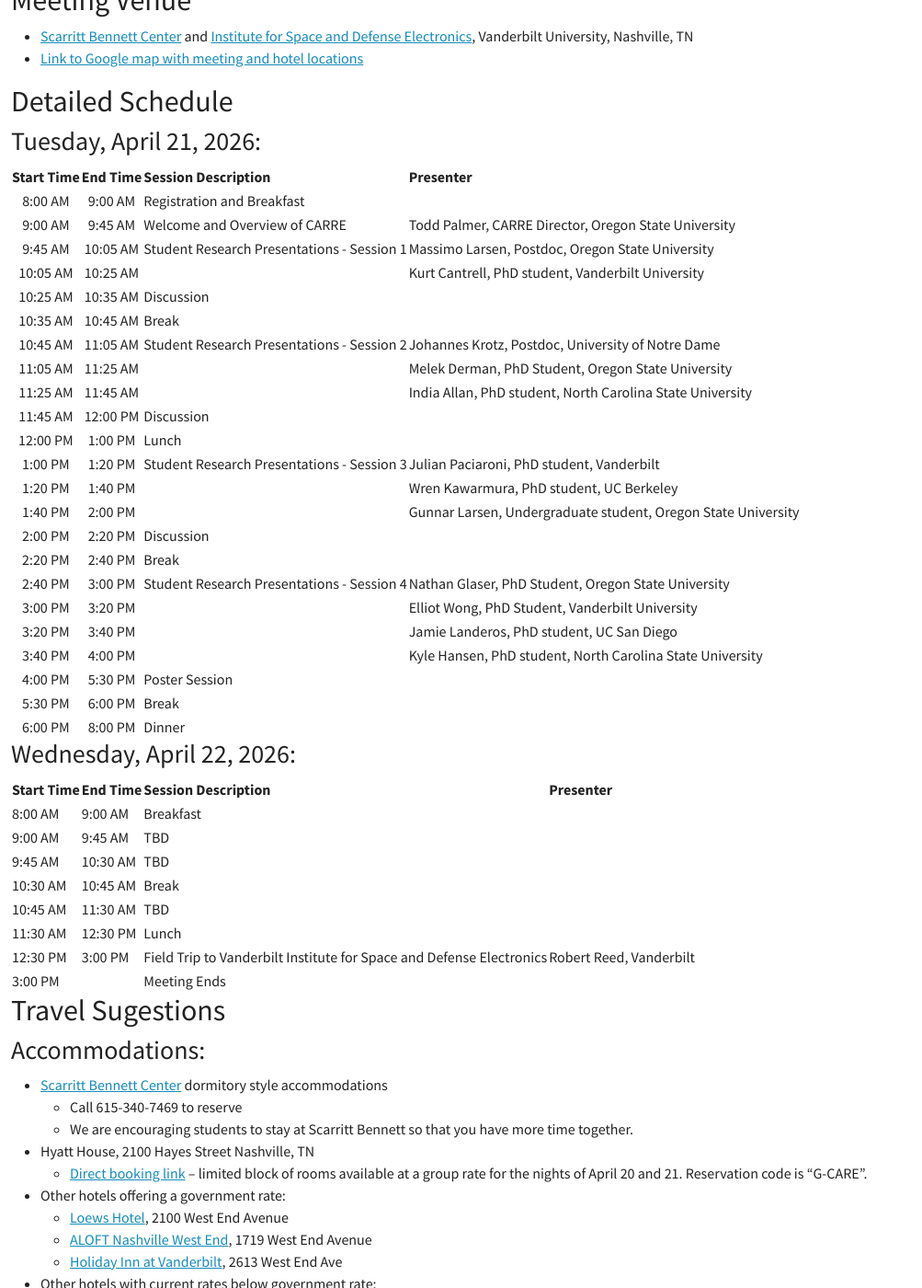
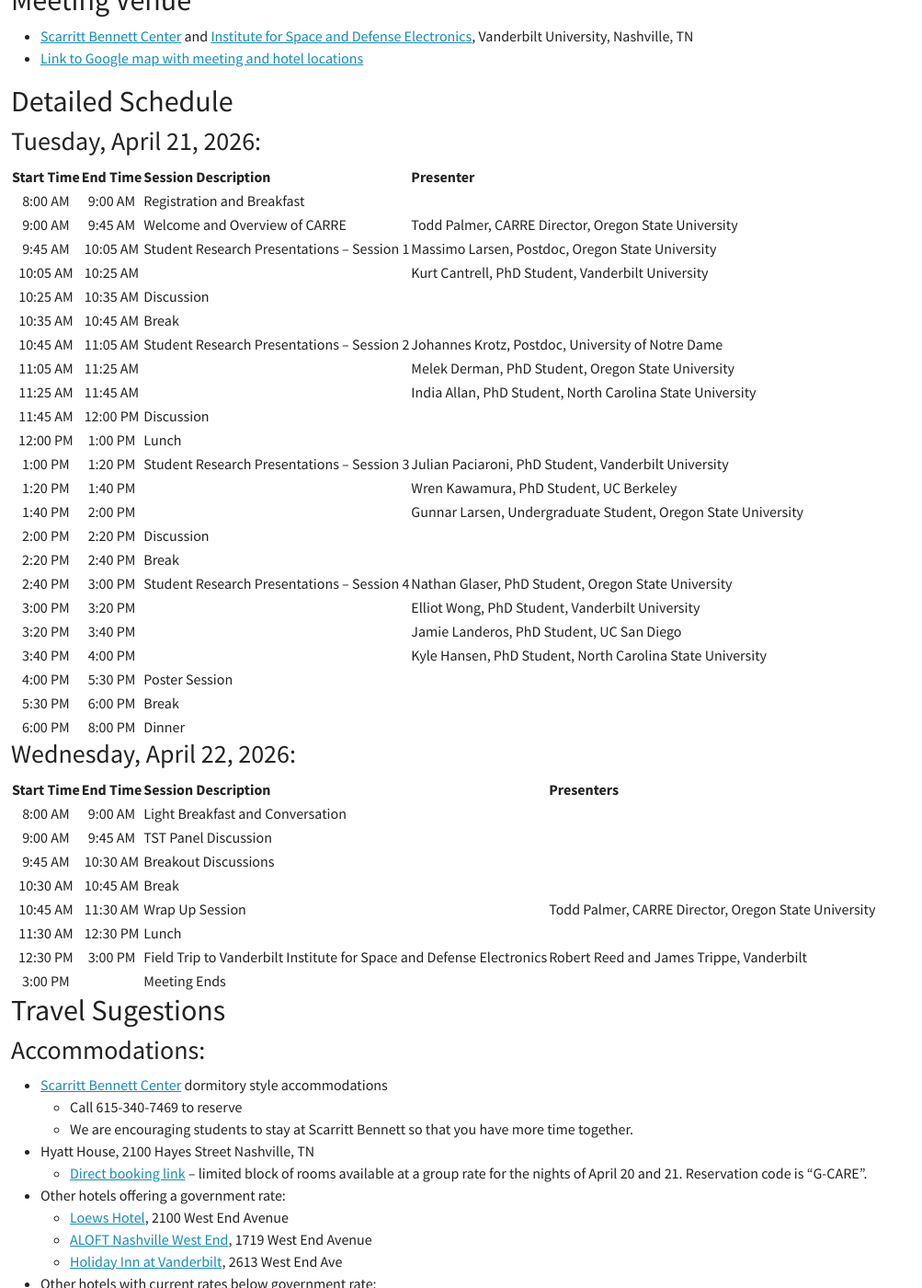
Before and after one commit to CARRE-PSAAP/CARRE-PSAAP.github.io, a Jekyll site: the page built from _pages/tst2026.md, in a window 1280 px wide and 1400 px high, scrolled down 395 px. Shown: the whole window at 92% size, without its empty margins (0-1003 px from the left). Built offline with Jekyll 4.4.1, drawn with Linux system fonts in a browser that asks for light colours; nearby versions of some CDN libraries.

Commit message:
Update tst2026.md

```diff
--- a/_pages/tst2026.md
+++ b/_pages/tst2026.md
@@ -26,44 +26,48 @@
 
 ### Tuesday, April 21, 2026:
 
-| Start Time |	End Time |	Session Description        |	Presenter |
-| :---:     |  :---:    | :--- | :--- |
-| 8:00 AM	 | 9:00 AM	| Registration and Breakfast |
-| 9:00 AM	 | 9:45 AM	| Welcome and Overview of CARRE	| Todd Palmer, CARRE Director, Oregon State University |
-| 9:45 AM	 | 10:05 AM	| Student Research Presentations - Session 1 | Massimo Larsen, Postdoc, Oregon State University |
-| 10:05 AM | 10:25 AM	| 	| Kurt Cantrell, PhD student, Vanderbilt University |
-| 10:25 AM | 10:35 AM	| Discussion	| |
-| 10:35 AM | 10:45 AM	| Break	 | |
-| 10:45 AM | 11:05 AM	| Student Research Presentations - Session 2 |	Johannes Krotz, Postdoc, University of Notre Dame |
-| 11:05 AM | 11:25 AM	| 	| Melek Derman, PhD Student, Oregon State University |
-| 11:25 AM | 11:45 AM	| 	| India Allan, PhD student, North Carolina State University |
-| 11:45 AM | 12:00 PM	| Discussion	| |
-| 12:00 PM | 1:00 PM	| Lunch	 | |
-| 1:00 PM	 | 1:20 PM	| Student Research Presentations - Session 3 |	Julian Paciaroni, PhD student, Vanderbilt |
-| 1:20 PM	 | 1:40 PM	| 	| Wren Kawarmura, PhD student, UC Berkeley |
-| 1:40 PM	 | 2:00 PM	| 	| Gunnar Larsen, Undergraduate student, Oregon State University |
-| 2:00 PM	 | 2:20 PM	| Discussion	| |
-| 2:20 PM	 | 2:40 PM	| Break | |
-| 2:40 PM	 | 3:00 PM	| Student Research Presentations - Session 4 | Nathan Glaser, PhD Student, Oregon State University |
-| 3:00 PM	 | 3:20 PM	| 	| Elliot Wong, PhD Student, Vanderbilt University |
-| 3:20 PM	 | 3:40 PM	| 	| Jamie Landeros, PhD student, UC San Diego |
-| 3:40 PM	 | 4:00 PM	|   |	Kyle Hansen, PhD student, North Carolina State University |
-| 4:00 PM	 | 5:30 PM	| Poster Session	| |
-| 5:30 PM	 | 6:00 PM	| Break	| |
-| 6:00 PM	 | 8:00 PM	| Dinner | |
+
+|   Start Time   |    End Time    |   Session Description                                           |                      Presenter                                      |
+|:--------------:|:--------------:|-----------------------------------------------------------------|---------------------------------------------------------------------|
+|   8:00 AM      |   9:00 AM      |   Registration and Breakfast                                    |                                                                     |
+|   9:00 AM      |   9:45 AM      |   Welcome and Overview of CARRE                                 |   Todd Palmer, CARRE Director, Oregon State University              |
+|   9:45 AM      |  10:05 AM      |   Student Research Presentations – Session 1                    |   Massimo Larsen, Postdoc, Oregon State University                  |
+|  10:05 AM      |  10:25 AM      |                                                                 |   Kurt Cantrell, PhD Student, Vanderbilt University                 |
+|  10:25 AM      |  10:35 AM      |   Discussion                                                    |                                                                     |
+|  10:35 AM      |  10:45 AM      |   Break                                                         |                                                                     |
+|  10:45 AM      |  11:05 AM      |   Student Research Presentations – Session 2                    |   Johannes Krotz, Postdoc, University of Notre Dame                 |
+|  11:05 AM      |  11:25 AM      |                                                                 |   Melek Derman, PhD Student, Oregon State University                |
+|  11:25 AM      |  11:45 AM      |                                                                 |   India Allan, PhD Student, North Carolina State University         |
+|  11:45 AM      |  12:00 PM      |   Discussion                                                    |                                                                     |
+|  12:00 PM      |   1:00 PM      |   Lunch                                                         |                                                                     |
+|   1:00 PM      |   1:20 PM      |   Student Research Presentations – Session 3                    |   Julian Paciaroni, PhD Student, Vanderbilt University              |
+|   1:20 PM      |   1:40 PM      |                                                                 |   Wren Kawamura, PhD Student, UC Berkeley                           |
+|   1:40 PM      |   2:00 PM      |                                                                 |   Gunnar Larsen, Undergraduate Student, Oregon State University     |
+|   2:00 PM      |   2:20 PM      |   Discussion                                                    |                                                                     |
+|   2:20 PM      |   2:40 PM      |   Break                                                         |                                                                     |
+|   2:40 PM      |   3:00 PM      |   Student Research Presentations – Session 4                    |   Nathan Glaser, PhD Student, Oregon State University               |
+|   3:00 PM      |   3:20 PM      |                                                                 |   Elliot Wong, PhD Student, Vanderbilt University                   |
+|   3:20 PM      |   3:40 PM      |                                                                 |   Jamie Landeros, PhD Student, UC San Diego                         |
+|   3:40 PM      |   4:00 PM      |                                                                 |   Kyle Hansen, PhD Student, North Carolina State University         |
+|   4:00 PM      |   5:30 PM      |   Poster Session                                                |                                                                     |
+|   5:30 PM      |   6:00 PM      |   Break                                                         |                                                                     |
+|   6:00 PM      |   8:00 PM      |   Dinner                                                        |                                                                     |
+
 
 ### Wednesday, April 22, 2026:
 
-| Start Time|	End Time |	Session Description        |	Presenter |
-| :---     |  :---     | :--- | :--- |
-| 8:00 AM	 |  9:00 AM	 | Breakfast	 | |
-| 9:00 AM	 |  9:45 AM	 | TBD	| |
-| 9:45 AM	 |  10:30 AM | TBD	| |
-| 10:30 AM | 	10:45 AM | Break	| |
-| 10:45 AM | 	11:30 AM | TBD   | |
-| 11:30 AM | 	12:30 PM | Lunch	| |
-| 12:30 PM | 	3:00 PM	 | Field Trip to Vanderbilt Institute for Space and Defense Electronics | Robert Reed, Vanderbilt |
-| 3:00 PM	 |  |	Meeting Ends	| |
+
+|   Start Time   |    End Time    |          Session Description                                           |               Presenters                                |
+|:--------------:|:--------------:|------------------------------------------------------------------------|---------------------------------------------------------|
+|   8:00 AM      |   9:00 AM      |   Light Breakfast and Conversation                                     |                                                         |
+|   9:00 AM      |   9:45 AM      |   TST Panel Discussion                                                 |                                                         |
+|   9:45 AM      |  10:30 AM      |   Breakout Discussions                                                 |                                                         |
+|  10:30 AM      |  10:45 AM      |   Break                                                                |                                                         |
+|  10:45 AM      |  11:30 AM      |   Wrap Up Session                                                      |   Todd Palmer, CARRE Director, Oregon State University  |
+|  11:30 AM      |  12:30 PM      |   Lunch                                                                |                                                         |
+|  12:30 PM      |   3:00 PM      |   Field Trip to Vanderbilt Institute for Space and Defense Electronics |   Robert Reed and James Trippe, Vanderbilt              |
+|   3:00 PM      |                |   Meeting Ends                                                         |                                                         |
+
 
 ## Travel Sugestions
 ### Accommodations:
```
